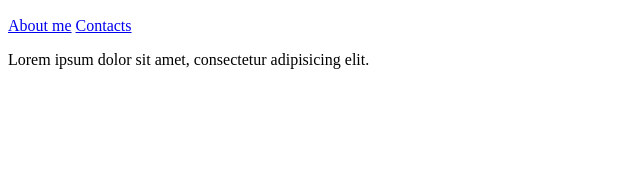
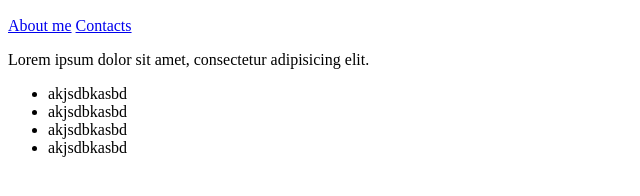
Before and after one commit to vetaluga/banch1, a plain HTML site: page index.html in a window 1280 px wide. Shown: the part 110-306 px from the top of the page, without its empty margins (0-640 px from the left). Drawn offline with Linux system fonts and the light colour scheme.

Commit message:
xfchgvjbk

```diff
--- a/index.html
+++ b/index.html
@@ -11,5 +11,11 @@
     <a href="./about.html">About me</a>
     <a href="./contacts.html">Contacts</a>
     <p>Lorem ipsum dolor sit amet, consectetur adipisicing elit.</p>
+    <ul>
+        <li>akjsdbkasbd</li>
+        <li>akjsdbkasbd</li>
+        <li>akjsdbkasbd</li>
+        <li>akjsdbkasbd</li>
+    </ul>
 </body>
 </html>
```
Also changed, not shown: contacts.html (+1 -0 lines).
